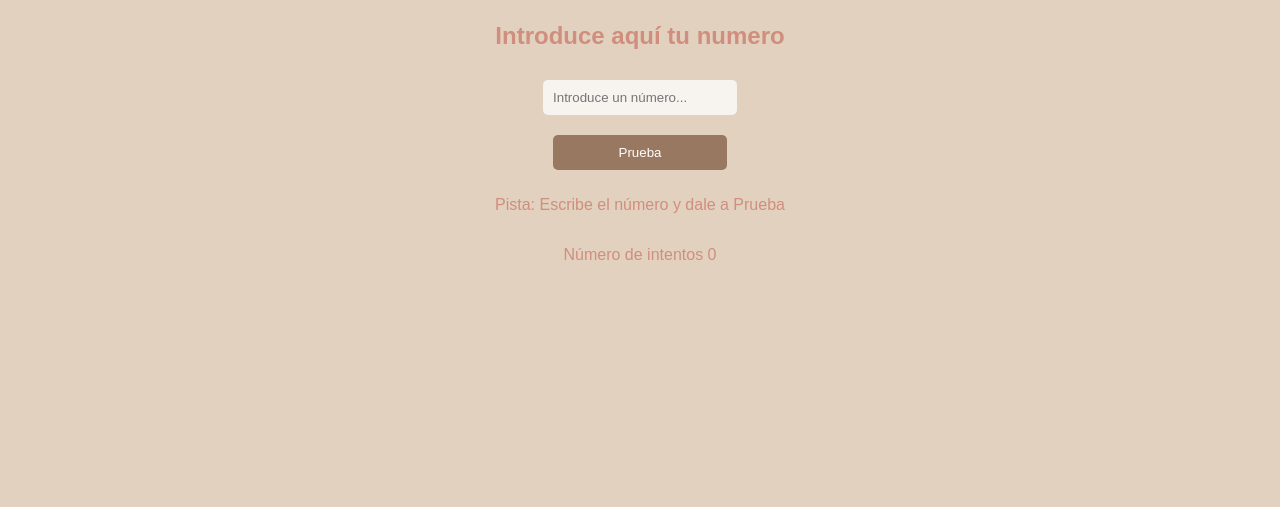
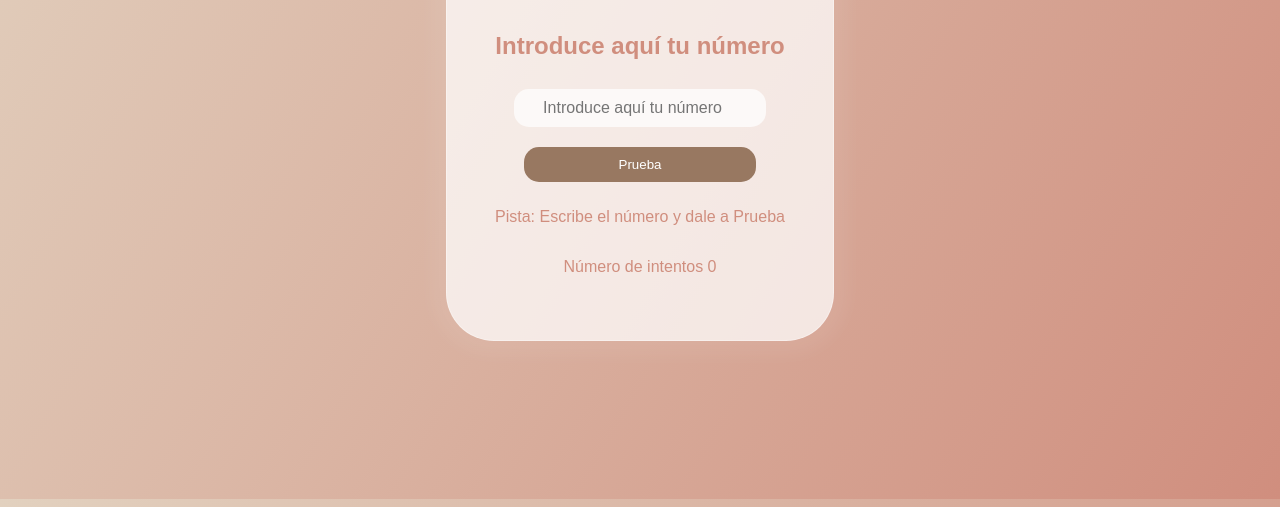
Before and after one commit to mariabote/guess-the-number-minigame, a plain HTML site: page index.html in a window 1280 px wide. Shown: the part 301-808 px from the top of the page. Drawn offline with Linux system fonts and the light colour scheme; a web font is replaced by a local one.

Commit message:
¨pretty¨

```diff
--- a/index.html
+++ b/index.html
@@ -8,15 +8,15 @@
     <link rel="stylesheet" href="./main.css">
     <link rel="preconnect" href="https://fonts.googleapis.com">
     <link rel="preconnect" href="https://fonts.gstatic.com" crossorigin>
-    <linkhref="https:
-        //fonts.googleapis.com/css2?family=Afacad&family=Open+Sans:wght@300;600&family=Roboto+Slab:wght@700&family=Rubik:wght@500&display=swap"rel="stylesheet">
+    <link rel="stylesheet"
+        href="https://fonts.googleapis.com/css2?family=Afacad&family=Open+Sans:wght@300;600&family=Roboto+Slab:wght@700&family=Rubik:wght@500&display=swap">
 </head>
 
 <body>
     <section class="content">
         <h1>Adivina el número</h1>
-        <h2>Introduce aquí tu numero</h2>
-        <input type="number" class="input text js_input" placeholder="Introduce un número...">
+        <h2>Introduce aquí tu número</h2>
+        <input type="number" class="input text js_input" placeholder="Introduce aquí tu número">
         <input type="button" value="Prueba" class="input button js_button">
         <p class="clue js_pista">Pista: Escribe el número y dale a Prueba</p>
         <p class="tries js_intentos">Número de intentos 0</p>
--- a/main.css
+++ b/main.css
@@ -2,11 +2,19 @@ html {
   height: 100%;
 }
 body {
-  background-color: #e2d1bf;
+  background: linear-gradient(120deg, #e2d1bf, #d08e7e);
   display: flex;
-  align-content: center;
+  flex-direction: column;
+  align-items: center;
   justify-content: center;
   height: 100%;
+  user-select: none;
+}
+h1 {
+  font-size: 2rem;
+}
+h2 {
+  font-size: 1.5rem;
 }
 .content {
   display: flex;
@@ -16,20 +24,35 @@ body {
   justify-content: center;
   font-family: "Afacad", sans-serif;
   color: #d08e7e;
-  height: 100%;
+  max-width: 320px;
+  max-height: 500px;
+  background-color: #ffffffbb;
+  border: 1px solid #ffffff55;
+  border-radius: 3rem;
+  padding: 3rem;
+  box-shadow: 0px 0px 15px 15px#ffffff10;
 }
 
 .button {
   color: white;
   background-color: #987861;
+  transition: background-color 0.3s ease-in-out, color 0.3s ease-in-out;
 }
+.button:hover {
+  background-color: #e2d1bf;
+  color: #987861;
+}
+
 .text {
   background-color: #ffffffbb;
+  color: #987861;
+  text-align: center;
+  font-size: 1rem;
 }
 .input {
   border: 0;
-  border-radius: 5px;
+  border-radius: 15px;
   padding: 10px;
-  width: 60%;
+  width: 80%;
   margin: 10px;
 }
```
